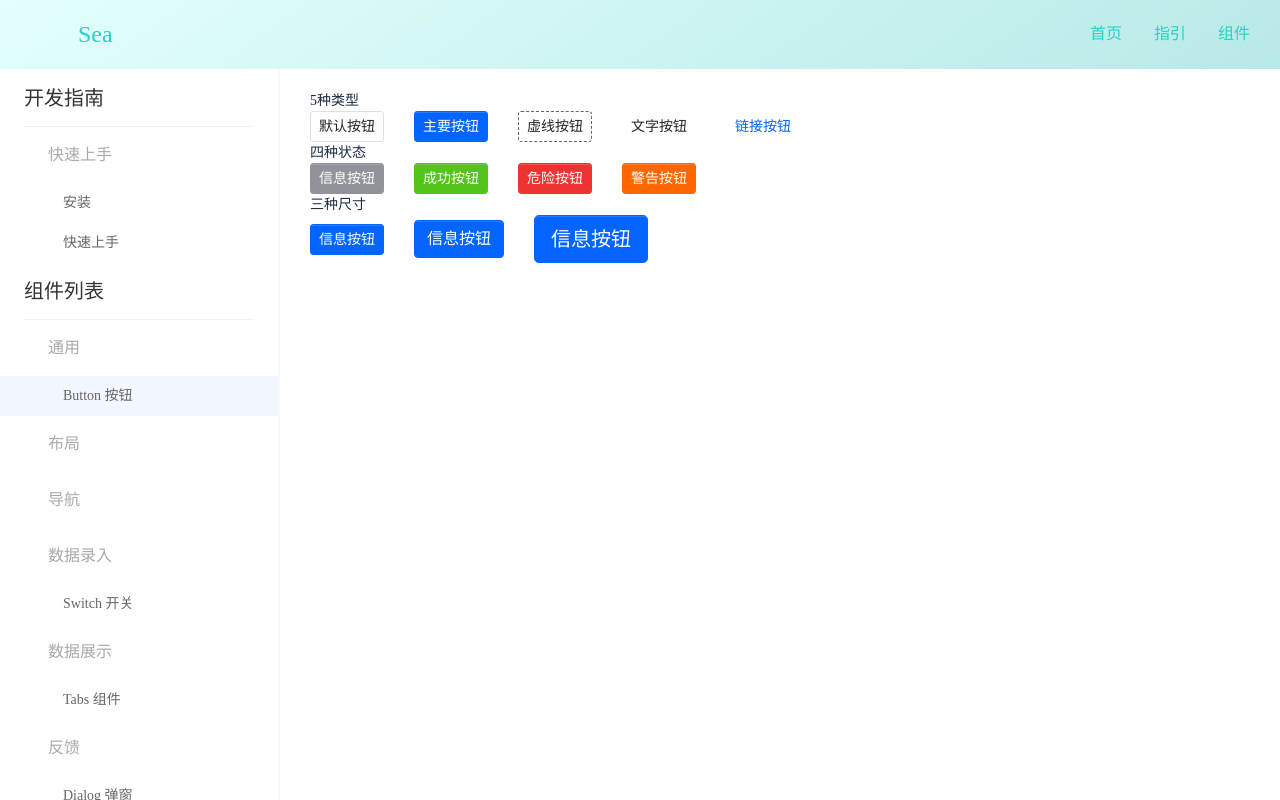
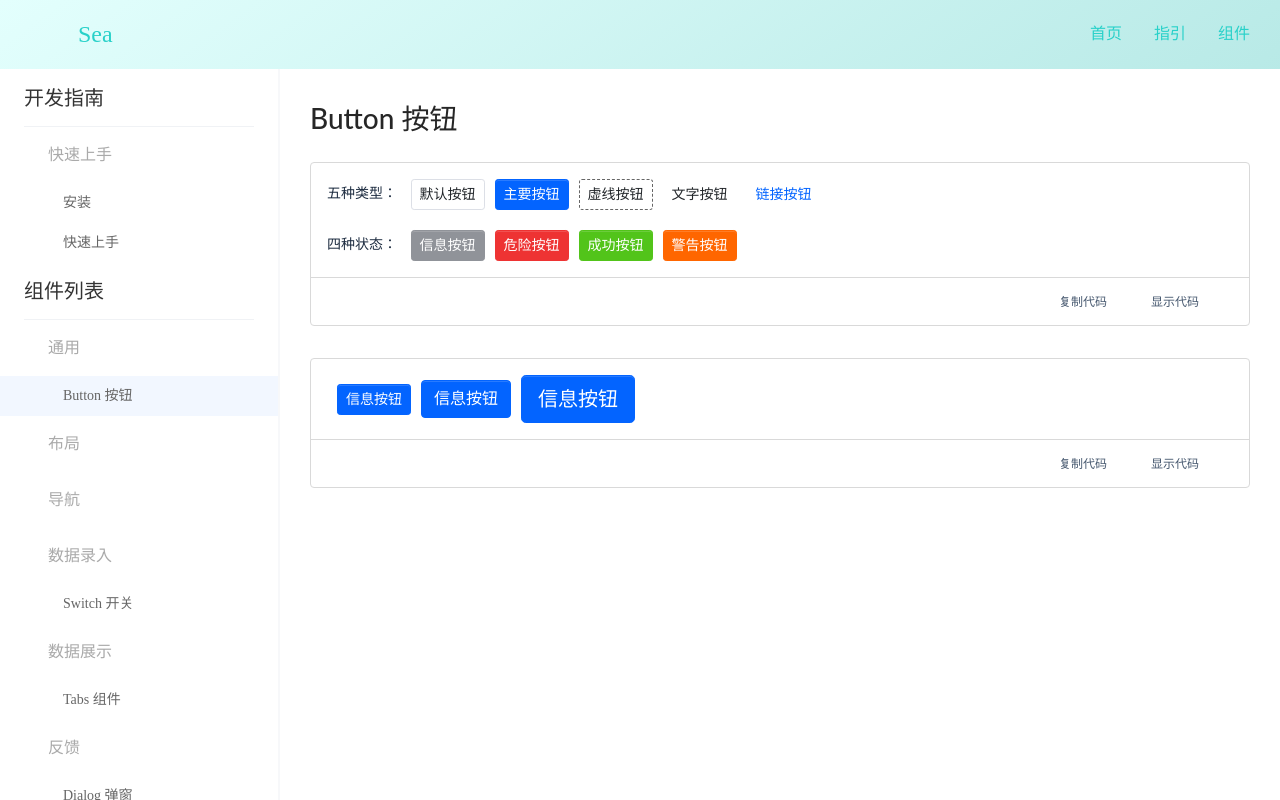
Before and after one commit to yinhaiying/vue3-ts-ui, a Vue app: page /doc/button in a window 1280 px wide. Built offline with nearby package versions, Linux system fonts and the light colour scheme.

Commit message:
Button按钮文档的编写

```diff
--- a/src/components/ButtonDemo.vue
+++ b/src/components/ButtonDemo.vue
@@ -1,44 +1,43 @@
 <template>
-  <div class="page">
-      <h2>5种类型</h2>
-      <span class = "divide"><sea-button @click = "onClick" size = "small" theme = "default">默认按钮</sea-button></span>
-      <span class = "divide"><sea-button @click = "onClick" size = "small" theme = "primary">主要按钮</sea-button></span>
-      <span class = "divide"><sea-button @click = "onClick" size = "small" theme = "dashed">虚线按钮</sea-button></span>
-      <span class = "divide"><sea-button @click = "onClick" size = "small" theme = "text">文字按钮</sea-button></span>
-      <span class = "divide"><sea-button @click = "onClick" size = "small" theme = "link">链接按钮</sea-button></span>
-      <h2>四种状态</h2>
-      <span class = "divide"><sea-button @click = "onClick" size = "small" theme = "info">信息按钮</sea-button></span>
-      <span class = "divide"><sea-button @click = "onClick" size = "small" theme = "success">成功按钮</sea-button></span>
-      <span class = "divide"><sea-button @click = "onClick" size = "small" theme = "danger">危险按钮</sea-button></span>
-      <span class = "divide"><sea-button @click = "onClick" size = "small" theme = "warning">警告按钮</sea-button></span>
-      <h2>三种尺寸</h2>
-      <span class = "divide"><sea-button @click = "onClick" size = "small" theme = "primary">信息按钮</sea-button></span>
-      <span class = "divide"><sea-button @click = "onClick" size = "medium" theme = "primary">信息按钮</sea-button></span>
-      <span class = "divide"><sea-button @click = "onClick" size = "large" theme = "primary">信息按钮</sea-button></span>
-
+  <div class="demo-wrapper">
+    <h1 class="demo-title">Button 按钮</h1>
+    <demo :component="Button1Demo"></demo>
+    <demo :component="Button2Demo"></demo>
+    <!-- <Markdown path = "switch.md"></Markdown> -->
   </div>
 </template>
 
-<script lang='ts'>
-import {defineComponent} from 'vue'
+<script lang="ts">
+import { defineComponent } from "vue";
+import Demo from "@/examples/demo.vue";
+import Button1Demo from "@/examples/button/Button1Demo.vue";
+import Button2Demo from "@/examples/button/Button2Demo.vue";
 
 export default defineComponent({
-  name:'',
-  props: {
+  name: "ButtonDemo",
+  components: {
+    Demo,
+  },
+  setup() {
+    return {
+      Button1Demo,
+      Button2Demo,
+    };
+  },
+});
+</script>
 
-  },
-  setup(props){
-    const onClick = () => {
-      console.log("click");
-    };
-    return {
-      onClick
-    }
-  }
-})
-</script>
-<style lang="scss" scoped>
-.divide{
-  margin-right:30px;
+<style lang="scss">
+$font-family: Lato, "Helvetica Neue For Number", -apple-system,
+  BlinkMacSystemFont, "Segoe UI", Roboto, "PingFang SC", "Hiragino Sans GB",
+  "Microsoft YaHei", "Helvetica Neue", Helvetica, Arial, sans-serif;
+.demo-title {
+  font-size: 28px;
+  color: rgba(0, 0, 0, 0.85);
+  font-weight: 500;
+  line-height: 40px;
+  margin-bottom: 24px;
+  margin-top: 8px;
+  font-family: $font-family;
 }
 </style>
--- /dev/null
+++ b/src/examples/button/Button1Demo.vue
@@ -0,0 +1,26 @@
+<docs>
+  <title>基础用法</title>
+  <desc>
+  按钮有五种类型：默认按钮、主按钮、虚线按钮、文字按钮和链接按钮。
+  同时我们为按钮提供了四种状态：分别是信息按钮、危险按钮、成功按钮和警告按钮。
+  </desc>
+</docs>
+<template>
+  <div class="page">
+    <div>
+    五种类型：
+        <sea-button @click = "onClick" size = "small" theme = "default">默认按钮</sea-button>
+        <sea-button @click = "onClick" size = "small" theme = "primary">主要按钮</sea-button>
+        <sea-button @click = "onClick" size = "small" theme = "dashed">虚线按钮</sea-button>
+        <sea-button @click = "onClick" size = "small" theme = "text">文字按钮</sea-button>
+        <sea-button @click = "onClick" size = "small" theme = "link">链接按钮</sea-button>
+    </div>
+    <div style = "margin-top:20px">
+    四种状态：
+        <sea-button @click = "onClick" size = "small" theme = "info">信息按钮</sea-button>
+        <sea-button @click = "onClick" size = "small" theme = "danger">危险按钮</sea-button>
+        <sea-button @click = "onClick" size = "small" theme = "success">成功按钮</sea-button>
+        <sea-button @click = "onClick" size = "small" theme = "warning">警告按钮</sea-button>
+    </div>
+  </div>
+</template>
--- /dev/null
+++ b/src/examples/button/Button2Demo.vue
@@ -0,0 +1,15 @@
+<docs>
+  <title>不同尺寸</title>
+  <desc>
+ Button 组件提供了三种尺寸，分别为small(默认尺寸)、medium和large。可以在不同场景下选择合适的按钮尺寸。
+  </desc>
+</docs>
+
+
+<template>
+  <div class="page">
+      <sea-button @click = "onClick" size = "small" theme = "primary">信息按钮</sea-button>
+      <sea-button @click = "onClick" size = "medium" theme = "primary">信息按钮</sea-button>
+      <sea-button @click = "onClick" size = "large" theme = "primary">信息按钮</sea-button>
+  </div>
+</template>
--- a/src/lib/Button/Button.vue
+++ b/src/lib/Button/Button.vue
@@ -16,7 +16,7 @@ export default defineComponent({
     },
     size:{
       type:String,
-      default:"medium"
+      default:"small"
     }
   },
   setup(props) {
--- a/src/lib/Button/_button.scss
+++ b/src/lib/Button/_button.scss
@@ -12,6 +12,7 @@
   vertical-align: middle;
   background-image:none;
   border:$btn-border-width solid transparent;
+  margin-left:10px;
   @include button-size($btn-padding-y, $btn-padding-x, $btn-font-size, $border-radius);
   box-shadow:$btn-box-shadow;
   cursor:pointer;
```
